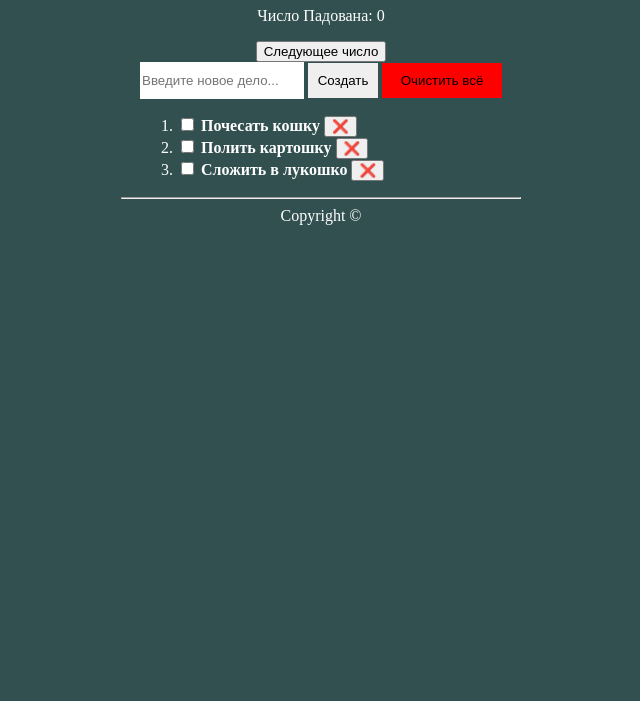
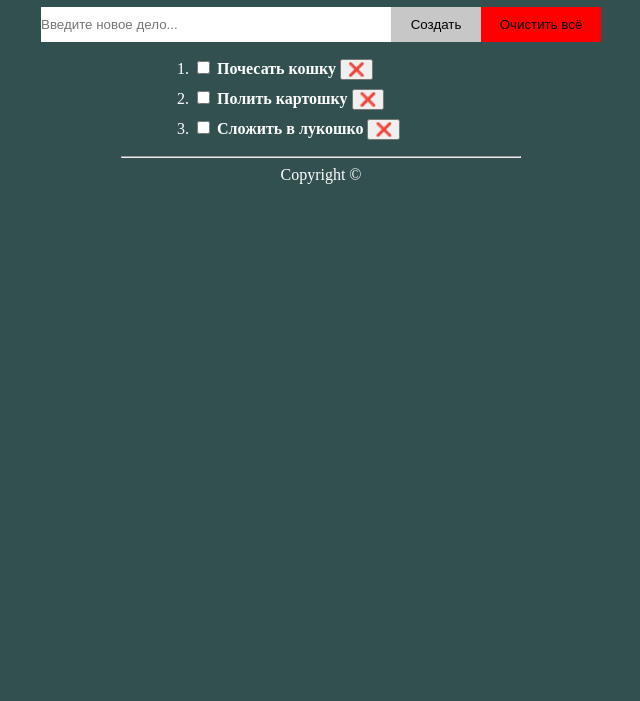
Before and after one commit to KitFrog/FirstSite, a plain HTML site: page Main.html in a window 1280 px wide. Shown: the part 99-800 px from the top of the page, without its empty margins (319-959 px from the left). Drawn offline with Linux system fonts and the light colour scheme.

Commit message:
немного поработал над всяким (нет)

```diff
--- a/Main.html
+++ b/Main.html
@@ -1,9 +1,10 @@
 <!DOCTYPE html>
 
 <html lang="ru">
+
 <head>
     <link rel="stylesheet" href="style.css">
-        <script src="scripts\task1.js"></script>/!
+    <script src="scripts\task1.js"></script>
     <script src="scripts/task2.js"></script>
     <script src="scripts/task3.js"></script>
     <!-- <script src="scripts/task4.js"></script> -->
@@ -11,42 +12,49 @@
     <title>Сайтик</title>
     <meta charset="UTF-8">
 </head>
+
 <body class="body">
     <div class="up">
         <h1 class="case">Список дел</h1>
-            <p id="txt1">Число Падована: 0</p>
+        <!-- <p id="txt1">Число Падована: 0</p>
             <button id="bt1">Следующее число</button>
-            <script src="scripts/task4.js"></script>
-            <br/>
-            <input class="checkbox" type="text" placeholder="Введите новое дело..."/>
+            <script src="scripts/task4.js"></script> -->
+        <br />
+        <div id="inUp">
+            <input class="inputBox" type="text" placeholder="Введите новое дело..." />
             <button class="btn" type="submit">Создать</button>
             <button class="btn_delete">Очистить всё</button>
         </div>
+    </div>
     <div class="down">
         <ol class="list">
-                <li class="list_item">
-                    <label class="somelabel"><input type="checkbox"/>
+            <li>
+                <label>
+                    <input class="checkbox" type="checkbox" />
                     <b>Почесать кошку</b>
                     <button>&#10060;</button>
                 </label>
             </li>
-                <li class="list_item">
-                    <label><input type="checkbox"/>
+            <li>
+                <label>
+                    <input class="checkbox" type="checkbox" />
                     <b>Полить картошку</b>
                     <button>&#10060;</button>
                 </label>
             </li>
-                <li class="list_item">
-                    <label><input type="checkbox"/>
+            <li>
+                <label>
+                    <input class="checkbox" type="checkbox" />
                     <b>Сложить в лукошко</b>
                     <button>&#10060;</button>
                 </label>
             </li>
         </ol>
-            <hr/>
+        <hr />
     </div>
     <div class="copy">
         <label>Copyright ©</label>
     </div>
 </body>
+
 </html>
--- a/style.css
+++ b/style.css
@@ -11,7 +11,6 @@
 .up{
     text-align: center;
     min-width: 200px;
-    max-width: 500px;
 }
 
 .down{
@@ -24,37 +23,51 @@
     text-align: left;
 }
 
-.checkbox{
+.inputBox{
     height: 35px;
-    width: 160px;
+    width: 350px;
     border: none;
+    padding-inline: 0px;
+    padding-block: 0px;
+    padding: 0;
 }
 
 .btn{
     height: 35px;
-    width: 70px;
+    width: 90px;
     border: none;
+    padding-inline: 0px;
+    padding-block: 0px;
+    padding: 0;
+    background-color: rgb(199, 199, 199);
 }
 
 .btn:hover{
     background-color: rgb(211, 211, 211);
 }
+
 .btn_delete{
     background-color: red;
     height: 35px;
     width: 120px;
     border-radius: 0%;
     border: none;
+    padding-inline: 0px;
+    padding-block: 0px;
+    padding: 0;
 }
+
 .btn_delete:hover{
     background-color: brown;
 }
 
-.somelabel{
-    width: 200px;
+
+#inUp{
+    display: flex;
+    justify-content: space-between;
 }
 
-.list_item:nth-child(3){
-    right: 10px;
-
+li{
+    margin-bottom: 8px;
+    padding-left: 16px;
 }
```
Lines whose indentation alone changed are shown as unchanged.
